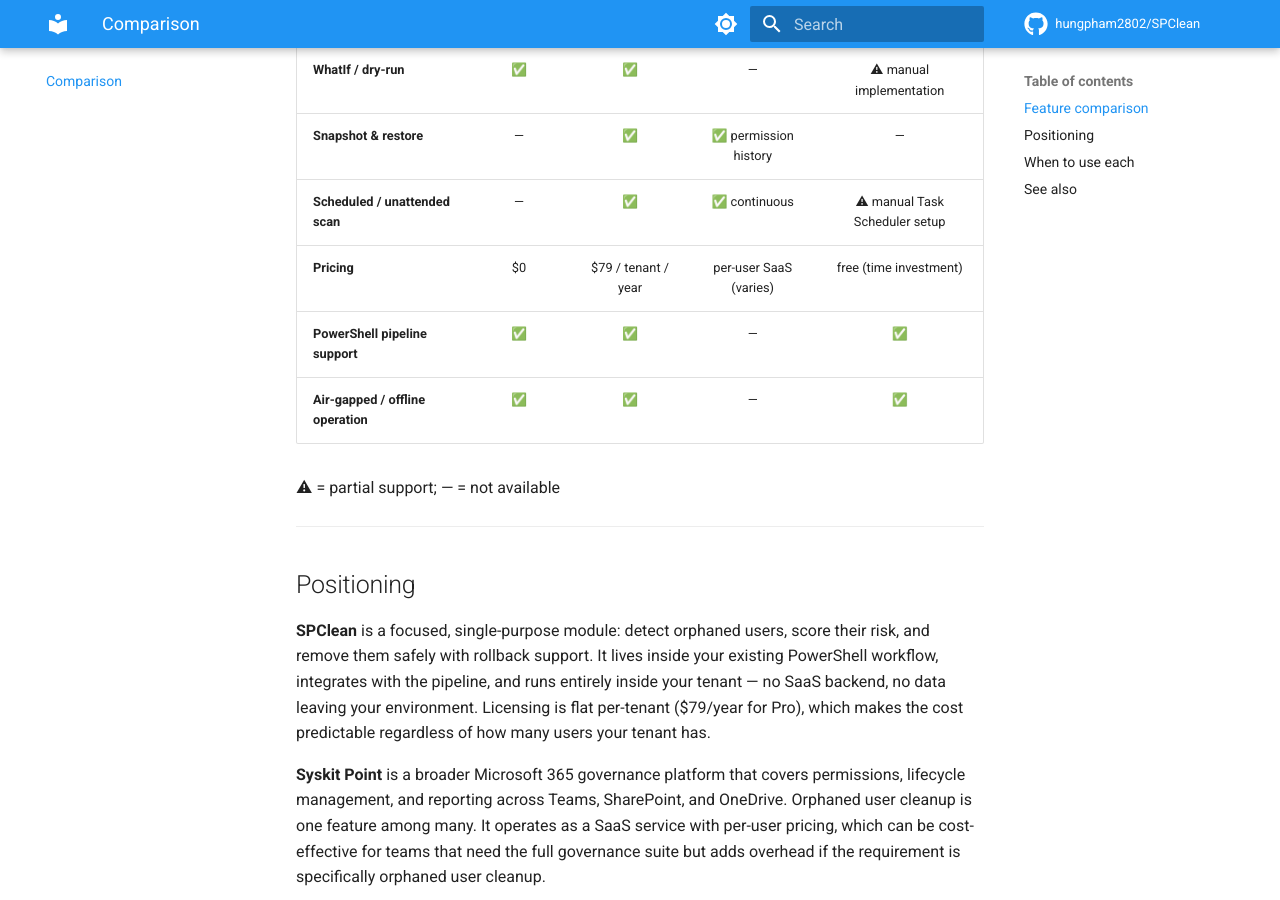
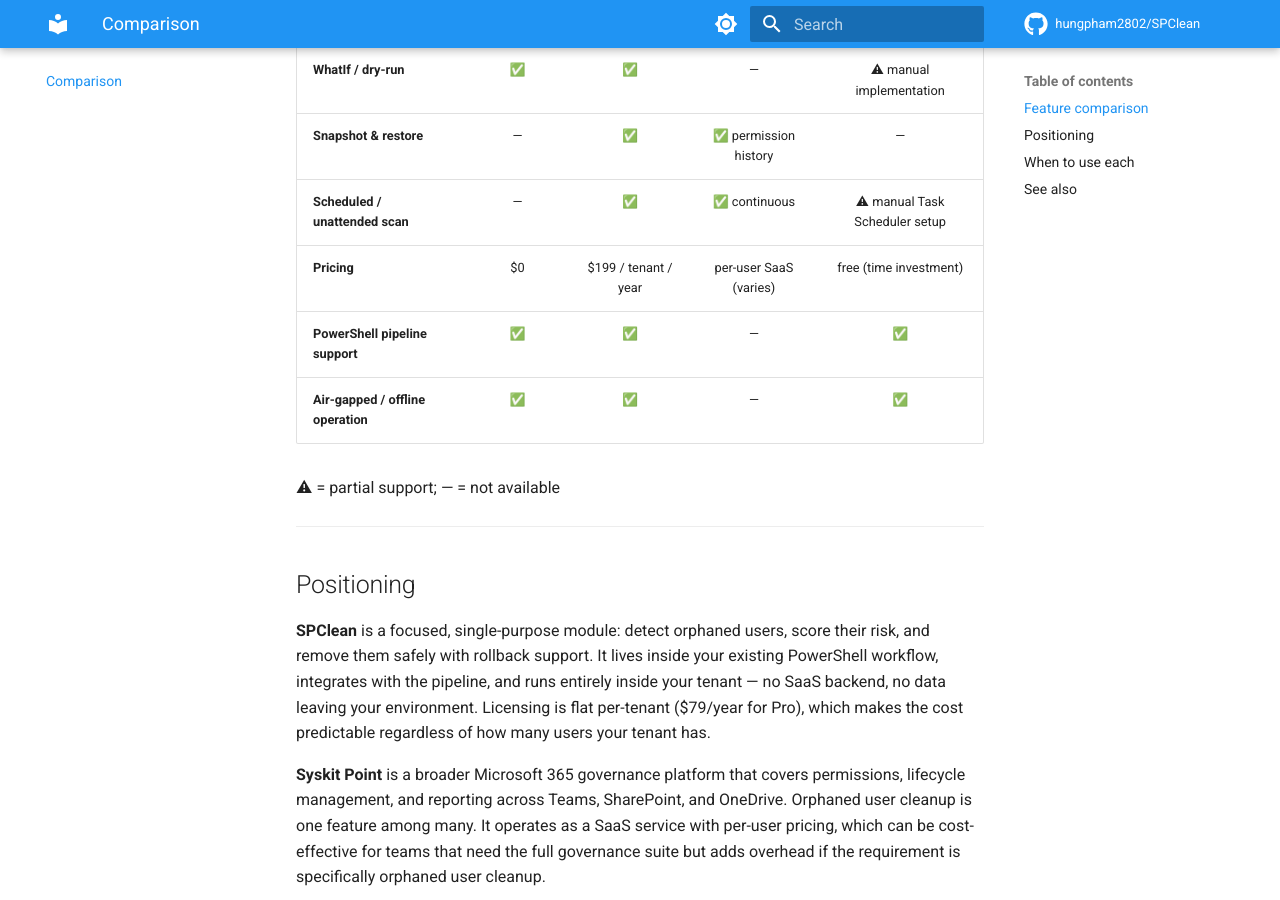
Before and after one commit to hungpham2802/SPClean, an MkDocs documentation site: the page built from docs/comparison.md, in a window 1280 px wide and 900 px high, scrolled down 592 px. Built offline with MkDocs 1.6.1 and Material for MkDocs 9.7.7, drawn with Linux system fonts in a browser that asks for light colours; comment, search, counter and statistics services are not loaded.

```diff
--- a/docs/comparison.md
+++ b/docs/comparison.md
@@ -6,17 +6,17 @@ How SPClean compares to Syskit Point and hand-rolled PowerShell scripts for dete
 
 ## Feature comparison
 
-| Feature | SPClean Free | SPClean Pro | Syskit Point | Manual scripting |
-| --- | :---: | :---: | :---: | :---: |
-| **Orphaned user detection** | ✅ | ✅ | ✅ | ⚠ custom code required |
-| **Risk scoring (HIGH / MEDIUM / LOW)** | ✅ | ✅ | — | — |
-| **HTML report** | — | ✅ | ✅ web UI | — |
-| **WhatIf / dry-run** | ✅ | ✅ | — | ⚠ manual implementation |
-| **Snapshot & restore** | — | ✅ | ✅ permission history | — |
-| **Scheduled / unattended scan** | — | ✅ | ✅ continuous | ⚠ manual Task Scheduler setup |
-| **Pricing** | $0 | $79 / tenant / year | per-user SaaS (varies) | free (time investment) |
-| **PowerShell pipeline support** | ✅ | ✅ | — | ✅ |
-| **Air-gapped / offline operation** | ✅ | ✅ | — | ✅ |
+| Feature                                      | SPClean Free |     SPClean Pro     |      Syskit Point      |        Manual scripting        |
+| -------------------------------------------- | :----------: | :------------------: | :--------------------: | :----------------------------: |
+| **Orphaned user detection**            |      ✅      |          ✅          |           ✅           |    ⚠ custom code required    |
+| **Risk scoring (HIGH / MEDIUM / LOW)** |      ✅      |          ✅          |           —           |               —               |
+| **HTML report**                        |      —      |          ✅          |       ✅ web UI       |               —               |
+| **WhatIf / dry-run**                   |      ✅      |          ✅          |           —           |    ⚠ manual implementation    |
+| **Snapshot & restore**                 |      —      |          ✅          | ✅ permission history |               —               |
+| **Scheduled / unattended scan**        |      —      |          ✅          |     ✅ continuous     | ⚠ manual Task Scheduler setup |
+| **Pricing**                            |      $0      | $199 / tenant / year | per-user SaaS (varies) |     free (time investment)     |
+| **PowerShell pipeline support**        |      ✅      |          ✅          |           —           |               ✅               |
+| **Air-gapped / offline operation**     |      ✅      |          ✅          |           —           |               ✅               |
 
 ⚠ = partial support; — = not available
 
@@ -34,12 +34,12 @@ How SPClean compares to Syskit Point and hand-rolled PowerShell scripts for dete
 
 ## When to use each
 
-| Scenario | Recommendation |
-| --- | --- |
-| Occasional cleanup of a single tenant | SPClean Free |
-| Regular scans with HTML reporting and snapshot backup | SPClean Pro |
-| Full M365 governance (Teams, lifecycle, reviews) across many tenants | Syskit Point |
-| Unique requirements that no existing tool covers | Manual scripting, or use SPClean as a base |
+| Scenario                                                             | Recommendation                             |
+| -------------------------------------------------------------------- | ------------------------------------------ |
+| Occasional cleanup of a single tenant                                | SPClean Free                               |
+| Regular scans with HTML reporting and snapshot backup                | SPClean Pro                                |
+| Full M365 governance (Teams, lifecycle, reviews) across many tenants | Syskit Point                               |
+| Unique requirements that no existing tool covers                     | Manual scripting, or use SPClean as a base |
 
 ---
 
```
Also changed, not shown: 2 other files.
